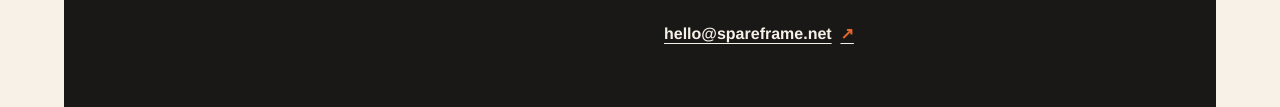
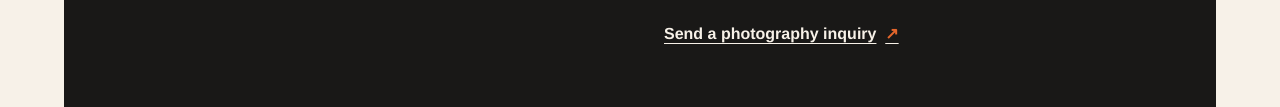
Before and after one commit to ZakWinnick/SpareFrameStudios, a plain HTML site: page index.html in a window 1280 px wide. Shown: the part 1327-1434 px from the top of the page. Drawn offline with Linux system fonts and the light colour scheme.

Commit message:
Route photography inquiries to VSCO Workspace

```diff
--- a/index.html
+++ b/index.html
@@ -33,7 +33,7 @@
         <p class="label byline">Photography by Zak Winnick</p>
         <h1 id="headline">On the road.<br>Out in the open.</h1>
         <p class="intro-summary">On-location photography for automotive and outdoor brands, travel destinations, and independent hotels and restaurants.</p>
-        <a class="project-link" href="mailto:hello@spareframe.net?subject=Photography%20inquiry">Tell me about your shoot <span aria-hidden="true">↗</span></a>
+        <a class="project-link" href="https://studio.spareframe.net/">Tell me about your shoot <span aria-hidden="true">↗</span></a>
       </div>
       <div class="brand-plate" aria-hidden="true">
         <img src="assets/mark-reverse.svg" alt="" width="160" height="160">
@@ -65,7 +65,7 @@
       </div>
       <div class="contact-details">
         <p>I’m Zak, the photographer behind Spare Frame Studios. Tell me what you want to show, where it’s happening, and when you need the images. We can also talk about a short film if the project calls for one.</p>
-        <a href="mailto:hello@spareframe.net?subject=Photography%20inquiry">hello@spareframe.net <span aria-hidden="true">↗</span></a>
+        <a href="https://studio.spareframe.net/">Send a photography inquiry <span aria-hidden="true">↗</span></a>
       </div>
     </section>
   </main>
```
